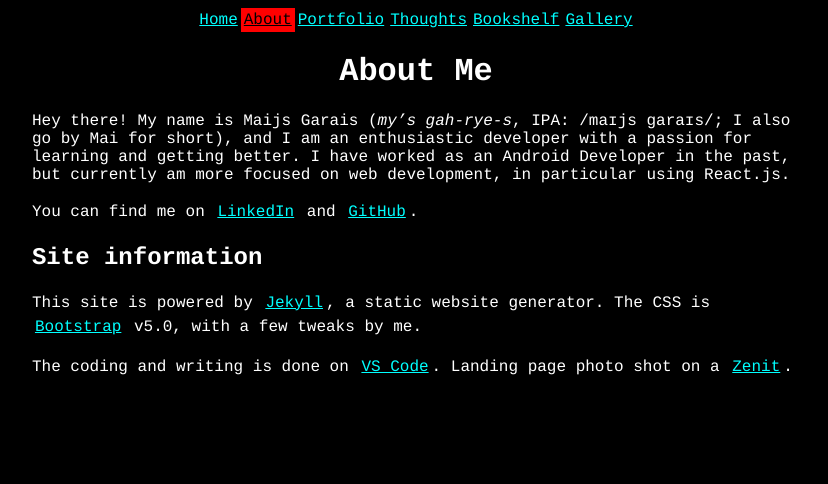
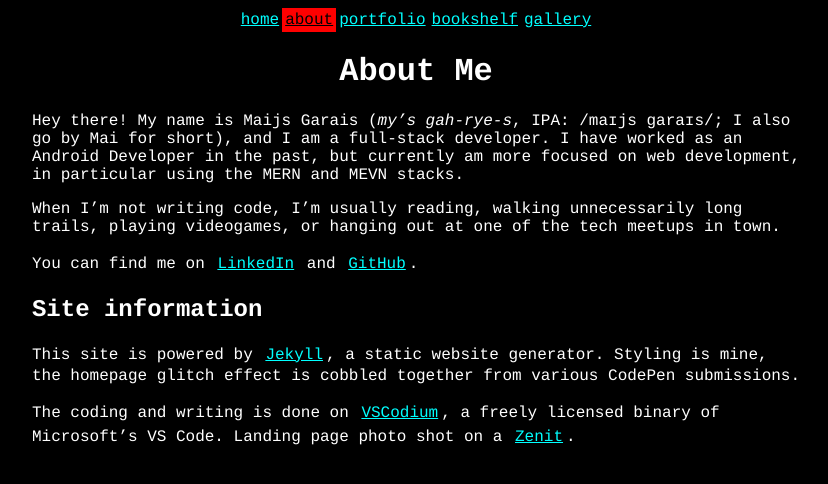
Before and after one commit to mai-soup/mai-soup.github.io, a Jekyll site: the page built from about.md, in a window 1280 px wide. Shown: the top 484 px of the page, without its empty margins (224-1052 px from the left). Built offline with Jekyll 4.4.1, drawn with Linux system fonts in a browser that asks for light colours; a style sheet for code colours, icons or effects is not loaded.

Commit message:
update about me page, remove blog and todo from nav

```diff
--- a/about.md
+++ b/about.md
@@ -4,12 +4,14 @@ title: About Me
 
 # About Me
 
-Hey there! My name is Maijs Garais (_my's gah-rye-s_, IPA: /maɪjs garaɪs/; I also go by Mai for short), and I am an enthusiastic developer with a passion for learning and getting better. I have worked as an Android Developer in the past, but currently am more focused on web development, in particular using React.js.
+Hey there! My name is Maijs Garais (_my's gah-rye-s_, IPA: /maɪjs garaɪs/; I also go by Mai for short), and I am a full-stack developer. I have worked as an Android Developer in the past, but currently am more focused on web development, in particular using the MERN and MEVN stacks.
 
-You can find me on [LinkedIn](https://www.linkedin.com/in/maijs-garais/) and [GitHub](https://github.com/mai-soup).
+When I'm not writing code, I'm usually reading, walking unnecessarily long trails, playing videogames, or hanging out at one of the tech meetups in town.
+
+You can find me on [LinkedIn](https://www.linkedin.com/in/maijs/) and [GitHub](https://github.com/mai-soup).
 
 ## Site information
 
-This site is powered by [Jekyll](https://jekyllrb.com/), a static website generator. The CSS is [Bootstrap](https://getbootstrap.com/) v5.0, with a few tweaks by me.
+This site is powered by [Jekyll](https://jekyllrb.com/), a static website generator. Styling is mine, the homepage glitch effect is cobbled together from various CodePen submissions.
 
-The coding and writing is done on [VS Code](https://code.visualstudio.com/). Landing page photo shot on a [Zenit](<https://en.wikipedia.org/wiki/Zenit_(camera)>).
+The coding and writing is done on [VSCodium](https://vscodium.com/), a freely licensed binary of Microsoft's VS Code. Landing page photo shot on a [Zenit](<https://en.wikipedia.org/wiki/Zenit_(camera)>).
```
Also changed, not shown: _data/navigation.yml (+5 -9 lines), 16 other files.
